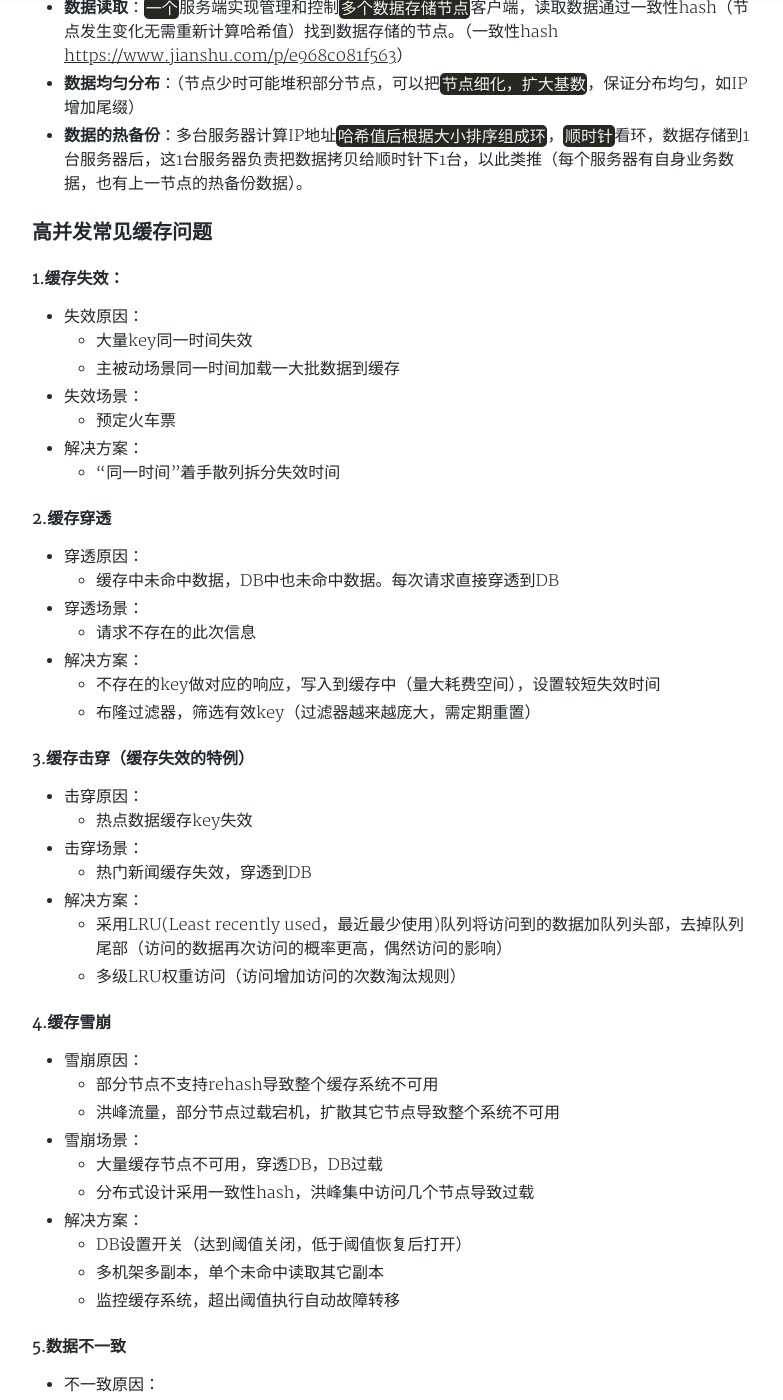
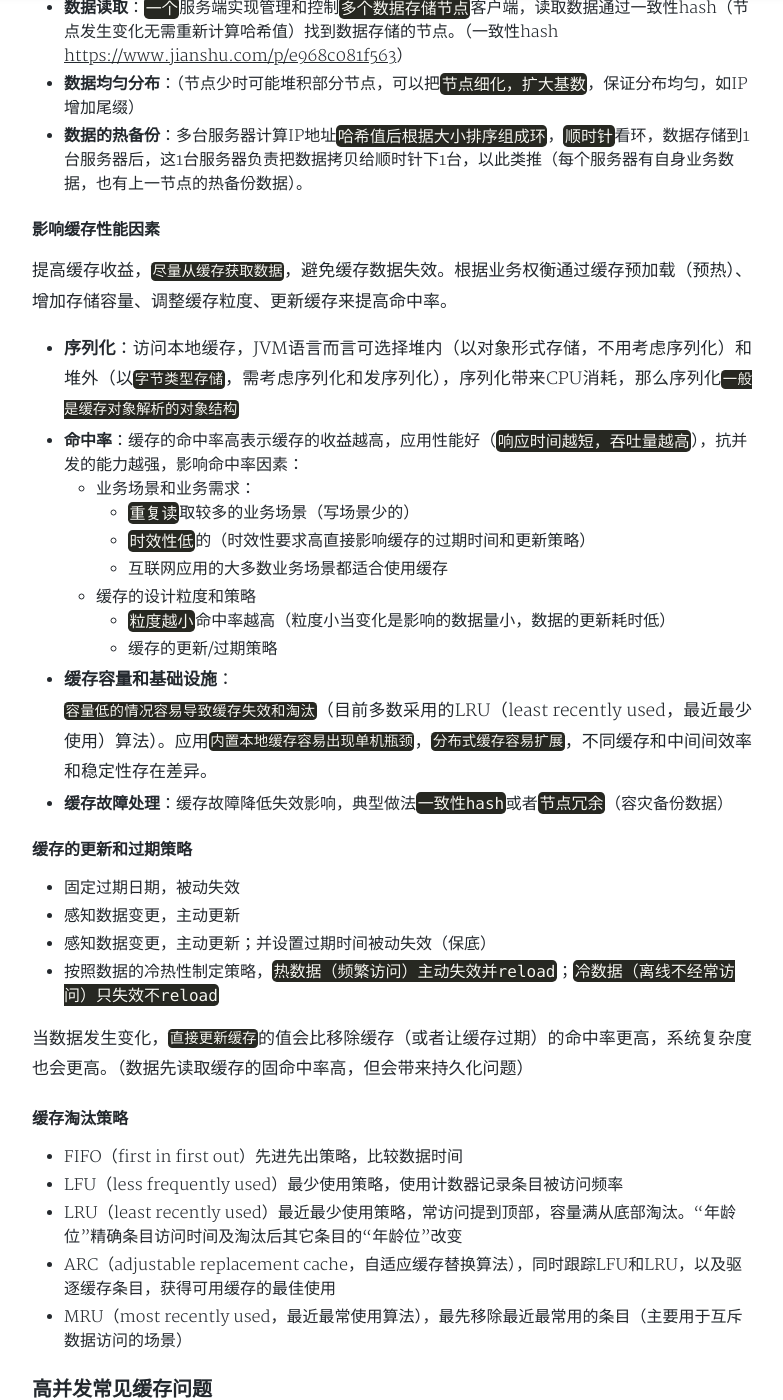
Before and after one commit to smakry/smakry.github.io, a Jekyll site: the page built from _posts/2019-09-05-缓存阅读笔记.md, in a window 1280 px wide and 1400 px high, scrolled down 2278 px. Shown: the whole window, without its empty margins (248-1031 px from the left). Built offline with Jekyll 4.4.1, drawn with Linux system fonts in a browser that asks for light colours; nearby versions of some CDN libraries; comment, search, counter and statistics services are not loaded; a style sheet for code colours, icons or effects is not loaded.

Commit message:
cache note

```diff
--- a/_posts/2019-09-05-缓存阅读笔记.md
+++ b/_posts/2019-09-05-缓存阅读笔记.md
@@ -52,6 +52,43 @@ Web应用架构一般有如下几层（不同层级之间都可以存在缓存
 - **数据读取**：`一个`服务端实现管理和控制`多个数据存储节点`客户端，读取数据通过一致性hash（节点发生变化无需重新计算哈希值）找到数据存储的节点。（一致性hash <https://www.jianshu.com/p/e968c081f563>）
 - **数据均匀分布**：（节点少时可能堆积部分节点，可以把`节点细化，扩大基数`，保证分布均匀，如IP增加尾缀）
 - **数据的热备份**：多台服务器计算IP地址`哈希值后根据大小排序组成环`，`顺时针`看环，数据存储到1台服务器后，这1台服务器负责把数据拷贝给顺时针下1台，以此类推（每个服务器有自身业务数据，也有上一节点的热备份数据）。
+
+#### 影响缓存性能因素
+
+提高缓存收益，`尽量从缓存获取数据`，避免缓存数据失效。根据业务权衡通过缓存预加载（预热）、增加存储容量、调整缓存粒度、更新缓存来提高命中率。
+
+- **序列化**：访问本地缓存，JVM语言而言可选择堆内（以对象形式存储，不用考虑序列化）和堆外（以`字节类型存储`，需考虑序列化和发序列化），序列化带来CPU消耗，那么序列化`一般是缓存对象解析的对象结构`
+
+- **命中率**：缓存的命中率高表示缓存的收益越高，应用性能好（`响应时间越短，吞吐量越高`），抗并发的能力越强，影响命中率因素：
+    - 业务场景和业务需求：
+        - `重复读`取较多的业务场景（写场景少的）
+        - `时效性低`的（时效性要求高直接影响缓存的过期时间和更新策略）
+        - 互联网应用的大多数业务场景都适合使用缓存
+    - 缓存的设计粒度和策略
+        - `粒度越小`命中率越高（粒度小当变化是影响的数据量小，数据的更新耗时低）
+        - 缓存的更新/过期策略
+
+- **缓存容量和基础设施**：
+`容量低的情况容易导致缓存失效和淘汰`（目前多数采用的LRU（least recently used，最近最少使用）算法）。应用`内置本地缓存容易出现单机瓶颈`，`分布式缓存容易扩展`，不同缓存和中间间效率和稳定性存在差异。
+
+- **缓存故障处理**：缓存故障降低失效影响，典型做法`一致性hash`或者`节点冗余`（容灾备份数据）
+
+#### 缓存的更新和过期策略
+
+- 固定过期日期，被动失效
+- 感知数据变更，主动更新
+- 感知数据变更，主动更新；并设置过期时间被动失效（保底）
+- 按照数据的冷热性制定策略，`热数据（频繁访问）主动失效并reload`；`冷数据（离线不经常访问）只失效不reload`
+
+当数据发生变化，`直接更新缓存`的值会比移除缓存（或者让缓存过期）的命中率更高，系统复杂度也会更高。（数据先读取缓存的固命中率高，但会带来持久化问题）
+
+#### 缓存淘汰策略
+
+- FIFO（first in first out）先进先出策略，比较数据时间
+- LFU（less frequently used）最少使用策略，使用计数器记录条目被访问频率
+- LRU（least recently used）最近最少使用策略，常访问提到顶部，容量满从底部淘汰。“年龄位”精确条目访问时间及淘汰后其它条目的“年龄位”改变
+- ARC（adjustable replacement cache，自适应缓存替换算法），同时跟踪LFU和LRU，以及驱逐缓存条目，获得可用缓存的最佳使用
+- MRU（most recently used，最近最常使用算法），最先移除最近最常用的条目（主要用于互斥数据访问的场景）
 
 ### 高并发常见缓存问题
 
```
